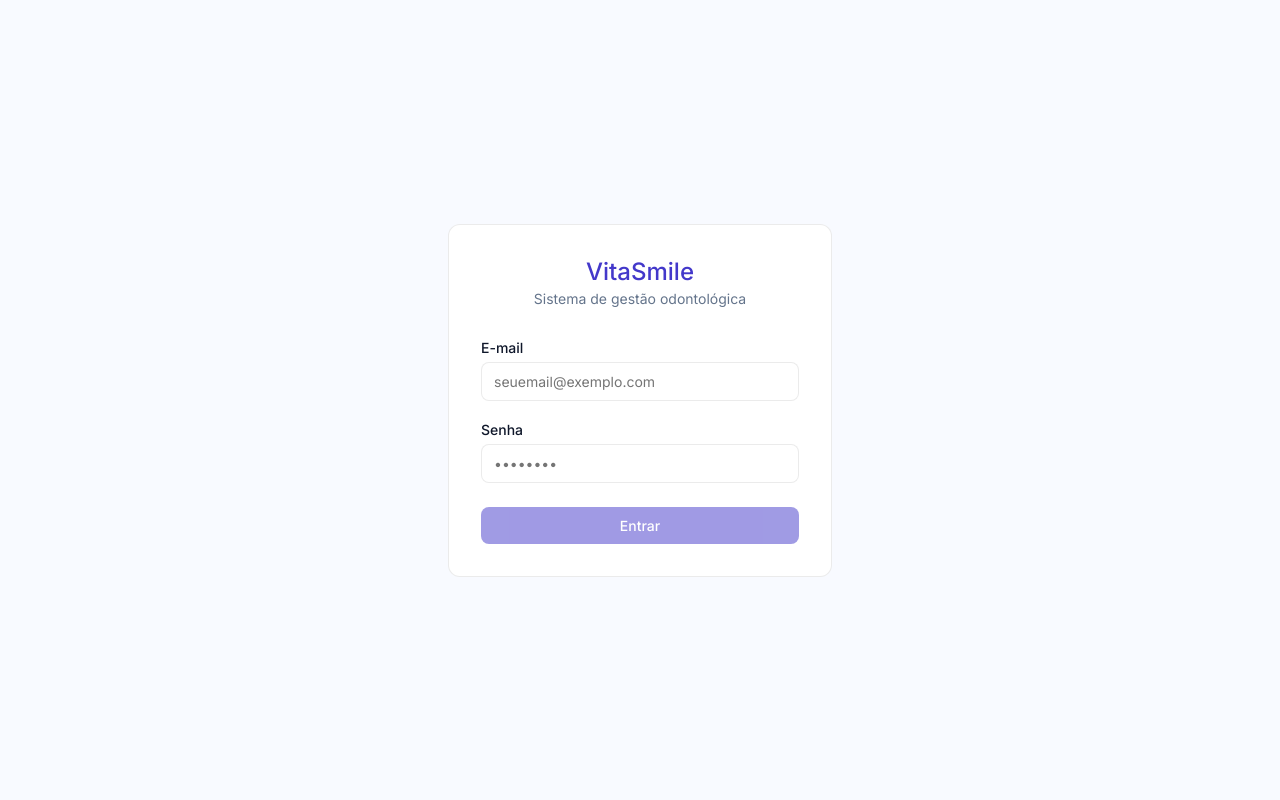
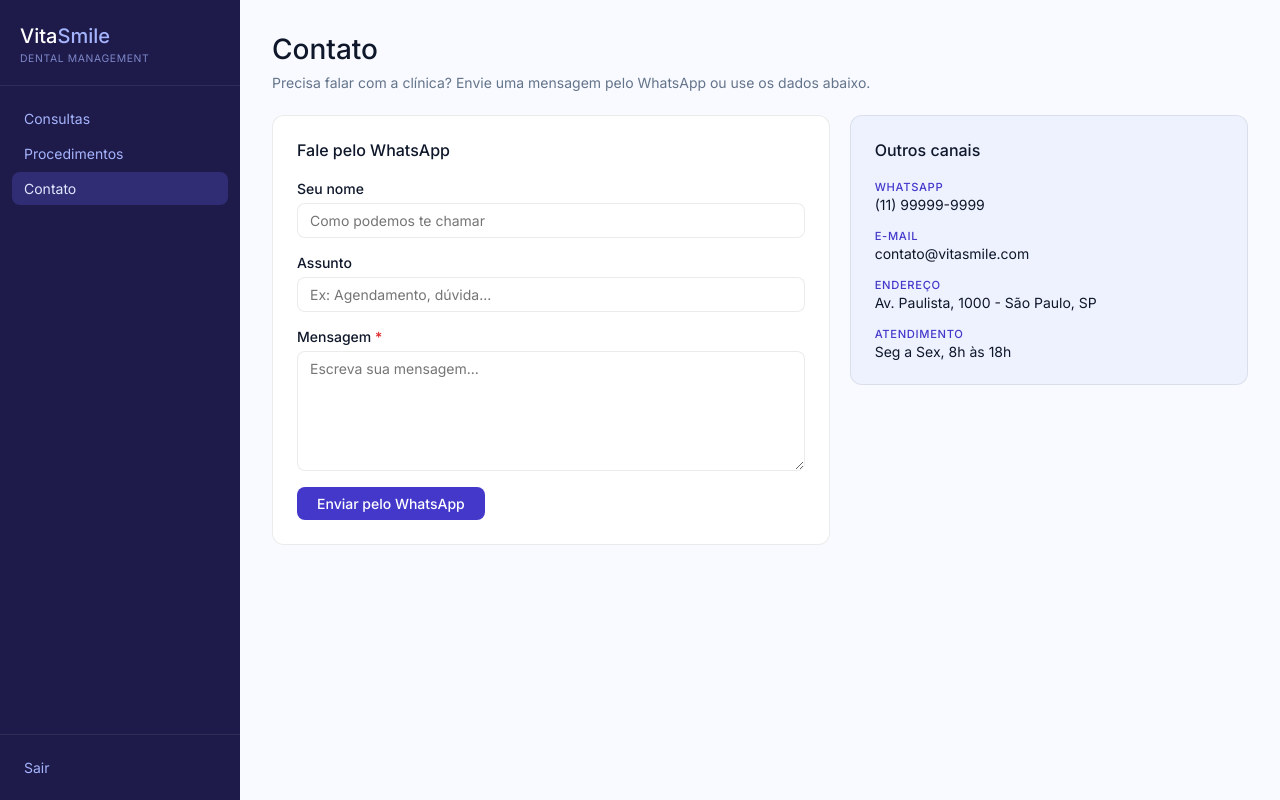
Before and after one commit to JoaoVictorCarvalho07/vitasmile-frontend, an Angular app: page /contato in a window 1280 px wide. Before the commit this address led to /login. Built offline with nearby package versions, Linux system fonts and the light colour scheme; sample sign-in values are in the browser's storage.

Commit message:
adiciona pagina de contato com formulario que abre o whatsapp
- nova rota /contato disponivel para todos os perfis
- formulario monta a mensagem e abre o whatsapp em nova aba
- card com whatsapp, e-mail, endereco e horario de atendimento

```diff
--- a/src/app/app.routes.ts
+++ b/src/app/app.routes.ts
@@ -50,6 +50,11 @@ export const routes: Routes = [
           import('./pages/procedimentos/procedimentos').then(m => m.ProcedimentosComponent),
       },
       {
+        path: 'contato',
+        loadComponent: () =>
+          import('./pages/contato/contato').then(m => m.ContatoComponent),
+      },
+      {
         path: 'relatorios',
         canActivate: [roleGuard(['ADMIN'])],
         loadComponent: () =>
--- a/src/app/layout/sidebar/sidebar.html
+++ b/src/app/layout/sidebar/sidebar.html
@@ -39,6 +39,9 @@
         Usuários
       </a>
     }
+    <a routerLink="/contato" routerLinkActive="sidebar__item--active" class="sidebar__item">
+      Contato
+    </a>
   </nav>
 
   <div class="sidebar__footer">
--- /dev/null
+++ b/src/app/pages/contato/contato.html
@@ -0,0 +1,68 @@
+<div class="contato">
+
+  <div class="contato__header">
+    <h1 class="contato__title">Contato</h1>
+  </div>
+
+  <p class="contato__intro">
+    Precisa falar com a clínica? Envie uma mensagem pelo WhatsApp ou use os dados abaixo.
+  </p>
+
+  <div class="contato__grid">
+
+    <div class="contato__card">
+      <h2 class="contato__card-title">Fale pelo WhatsApp</h2>
+
+      <div class="contato__form">
+        <div class="contato__field">
+          <label class="contato__label">Seu nome</label>
+          <input class="contato__input" type="text" [(ngModel)]="form.nome" placeholder="Como podemos te chamar" />
+        </div>
+
+        <div class="contato__field">
+          <label class="contato__label">Assunto</label>
+          <input class="contato__input" type="text" [(ngModel)]="form.assunto" placeholder="Ex: Agendamento, dúvida..." />
+        </div>
+
+        <div class="contato__field">
+          <label class="contato__label">Mensagem <span class="contato__required">*</span></label>
+          <textarea
+            class="contato__input contato__textarea"
+            [(ngModel)]="form.mensagem"
+            placeholder="Escreva sua mensagem..."
+          ></textarea>
+        </div>
+
+        @if (erro) {
+          <p class="contato__error">{{ erro }}</p>
+        }
+
+        <button class="btn-primary contato__send" (click)="enviar()">Enviar pelo WhatsApp</button>
+      </div>
+    </div>
+
+    <div class="contato__card contato__card--info">
+      <h2 class="contato__card-title">Outros canais</h2>
+      <ul class="contato__list">
+        <li class="contato__item">
+          <span class="contato__item-label">WhatsApp</span>
+          <span class="contato__item-value">{{ whatsappLabel }}</span>
+        </li>
+        <li class="contato__item">
+          <span class="contato__item-label">E-mail</span>
+          <span class="contato__item-value">{{ email }}</span>
+        </li>
+        <li class="contato__item">
+          <span class="contato__item-label">Endereço</span>
+          <span class="contato__item-value">{{ endereco }}</span>
+        </li>
+        <li class="contato__item">
+          <span class="contato__item-label">Atendimento</span>
+          <span class="contato__item-value">{{ horario }}</span>
+        </li>
+      </ul>
+    </div>
+
+  </div>
+
+</div>
--- /dev/null
+++ b/src/app/pages/contato/contato.scss
@@ -0,0 +1,127 @@
+.contato {
+  &__header {
+    margin-bottom: 0.5rem;
+  }
+
+  &__title {
+    font-size: 1.75rem;
+    font-weight: 500;
+    color: var(--text-primary);
+  }
+
+  &__intro {
+    margin-bottom: 1.5rem;
+    font-size: 0.875rem;
+    color: var(--text-secondary);
+  }
+
+  &__grid {
+    display: grid;
+    grid-template-columns: 1.4fr 1fr;
+    gap: 1.25rem;
+    align-items: start;
+  }
+
+  &__card {
+    background: #fff;
+    border: 1px solid var(--border);
+    border-radius: var(--radius-lg);
+    padding: 1.5rem;
+
+    &--info {
+      background: var(--indigo-50);
+    }
+  }
+
+  &__card-title {
+    font-size: 1rem;
+    font-weight: 500;
+    color: var(--text-primary);
+    margin-bottom: 1.25rem;
+  }
+
+  &__form {
+    display: flex;
+    flex-direction: column;
+    gap: 1rem;
+  }
+
+  &__field {
+    display: flex;
+    flex-direction: column;
+    gap: 0.375rem;
+  }
+
+  &__label {
+    font-size: 0.875rem;
+    font-weight: 500;
+    color: var(--text-primary);
+  }
+
+  &__required {
+    color: var(--danger);
+  }
+
+  &__input {
+    width: 100%;
+    padding: 0.5rem 0.75rem;
+    font-size: 0.875rem;
+    border: 1px solid var(--border);
+    border-radius: var(--radius-md);
+    outline: none;
+    font-family: inherit;
+    color: var(--text-primary);
+    background: #fff;
+
+    &:focus {
+      border-color: var(--indigo-500);
+      box-shadow: 0 0 0 2px rgba(99, 102, 241, 0.15);
+    }
+  }
+
+  &__textarea {
+    resize: vertical;
+    min-height: 120px;
+  }
+
+  &__error {
+    font-size: 0.875rem;
+    color: var(--danger);
+  }
+
+  &__send {
+    align-self: flex-start;
+  }
+
+  &__list {
+    list-style: none;
+    display: flex;
+    flex-direction: column;
+    gap: 1rem;
+  }
+
+  &__item {
+    display: flex;
+    flex-direction: column;
+    gap: 0.125rem;
+  }
+
+  &__item-label {
+    font-size: 0.7rem;
+    font-weight: 500;
+    text-transform: uppercase;
+    letter-spacing: 0.06em;
+    color: var(--indigo-700);
+  }
+
+  &__item-value {
+    font-size: 0.875rem;
+    color: var(--text-primary);
+  }
+}
+
+@media (max-width: 768px) {
+  .contato__grid {
+    grid-template-columns: 1fr;
+  }
+}
--- /dev/null
+++ b/src/app/pages/contato/contato.ts
@@ -0,0 +1,48 @@
+import { Component, inject } from '@angular/core';
+import { FormsModule } from '@angular/forms';
+import { AuthService } from '../../services/auth.service';
+
+interface ContatoForm {
+  nome: string;
+  assunto: string;
+  mensagem: string;
+}
+
+@Component({
+  selector: 'app-contato',
+  imports: [FormsModule],
+  templateUrl: './contato.html',
+  styleUrl: './contato.scss',
+})
+export class ContatoComponent {
+  private auth = inject(AuthService);
+
+  readonly whatsappNumero = '5511999999999';
+  readonly whatsappLabel = '(11) 99999-9999';
+  readonly email = 'contato@vitasmile.com';
+  readonly endereco = 'Av. Paulista, 1000 - São Paulo, SP';
+  readonly horario = 'Seg a Sex, 8h às 18h';
+
+  form: ContatoForm = {
+    nome: this.auth.getNome() ?? '',
+    assunto: '',
+    mensagem: '',
+  };
+  erro = '';
+
+  enviar(): void {
+    if (!this.form.mensagem.trim()) {
+      this.erro = 'Escreva uma mensagem antes de enviar.';
+      return;
+    }
+    this.erro = '';
+
+    const nome = this.form.nome.trim() || 'não informado';
+    const cabecalho = `Olá! Meu nome é ${nome}.`;
+    const assunto = this.form.assunto.trim() ? `\nAssunto: ${this.form.assunto.trim()}` : '';
+    const texto = `${cabecalho}${assunto}\n\n${this.form.mensagem.trim()}`;
+
+    const url = `https://wa.me/${this.whatsappNumero}?text=${encodeURIComponent(texto)}`;
+    window.open(url, '_blank');
+  }
+}
```
